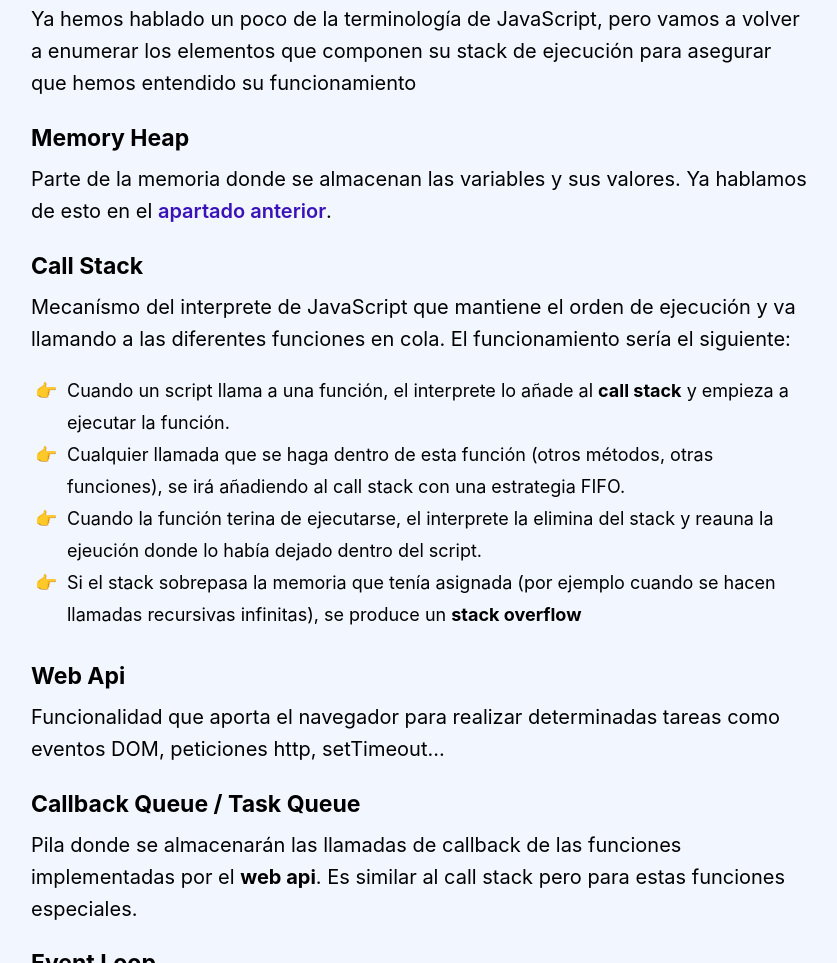
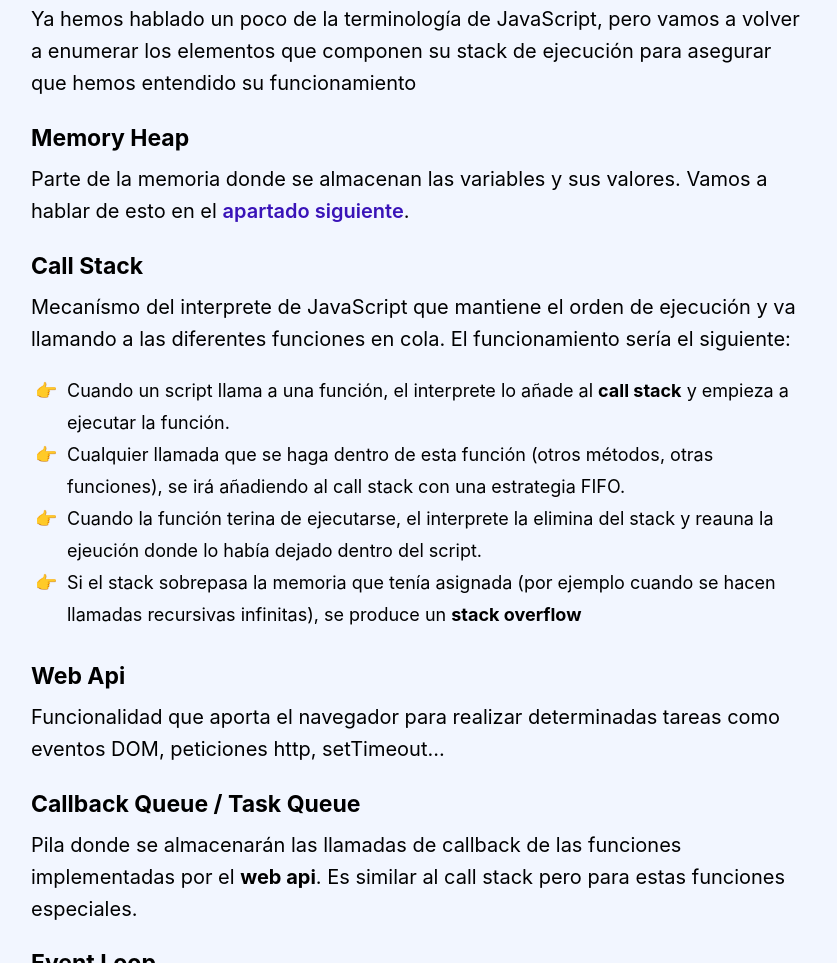
Before and after one commit to lucferbux/Javascript-Course, a plain HTML site: page beginner/10_call_stack/index.html in a window 1280 px wide. Shown: the part 2796-3759 px from the top of the page, without its empty margins (219-1056 px from the left). Drawn offline with nearby package versions, Linux system fonts and the light colour scheme.

Commit message:
🐞 Fixed typo

```diff
--- a/beginner/10_call_stack/index.html
+++ b/beginner/10_call_stack/index.html
@@ -73,8 +73,8 @@
                         elementos que componen su stack de ejecución para asegurar que hemos entendido su funcionamiento
                     </p>
                     <h3 id="memory-heap">Memory Heap</h3>
-                    <p>Parte de la memoria donde se almacenan las variables y sus valores. Ya hablamos de esto en el <a
-                            href="/beginner/3_variables/index.html">apartado anterior</a>.</p>
+                    <p>Parte de la memoria donde se almacenan las variables y sus valores. Vamos a hablar de esto en el <a
+                            href="/beginner/3_variables/index.html">apartado siguiente</a>.</p>
                     <h3 id="call-stack">Call Stack</h3>
                     <p>Mecanísmo del interprete de JavaScript que mantiene el orden de ejecución y va llamando a las
                         diferentes funciones en cola. El funcionamiento sería el siguiente:</p>
```
Also changed, not shown: beginner/10_call_stack/README.md.
